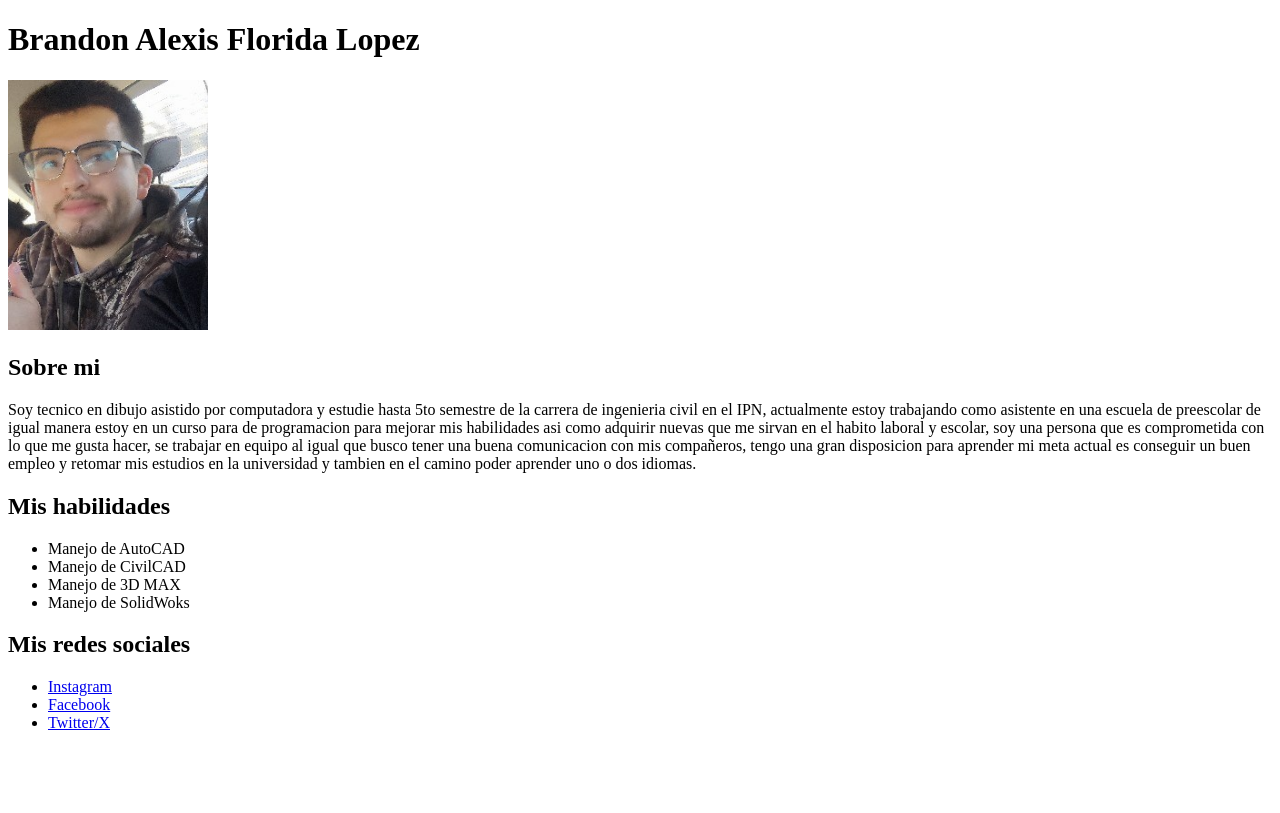
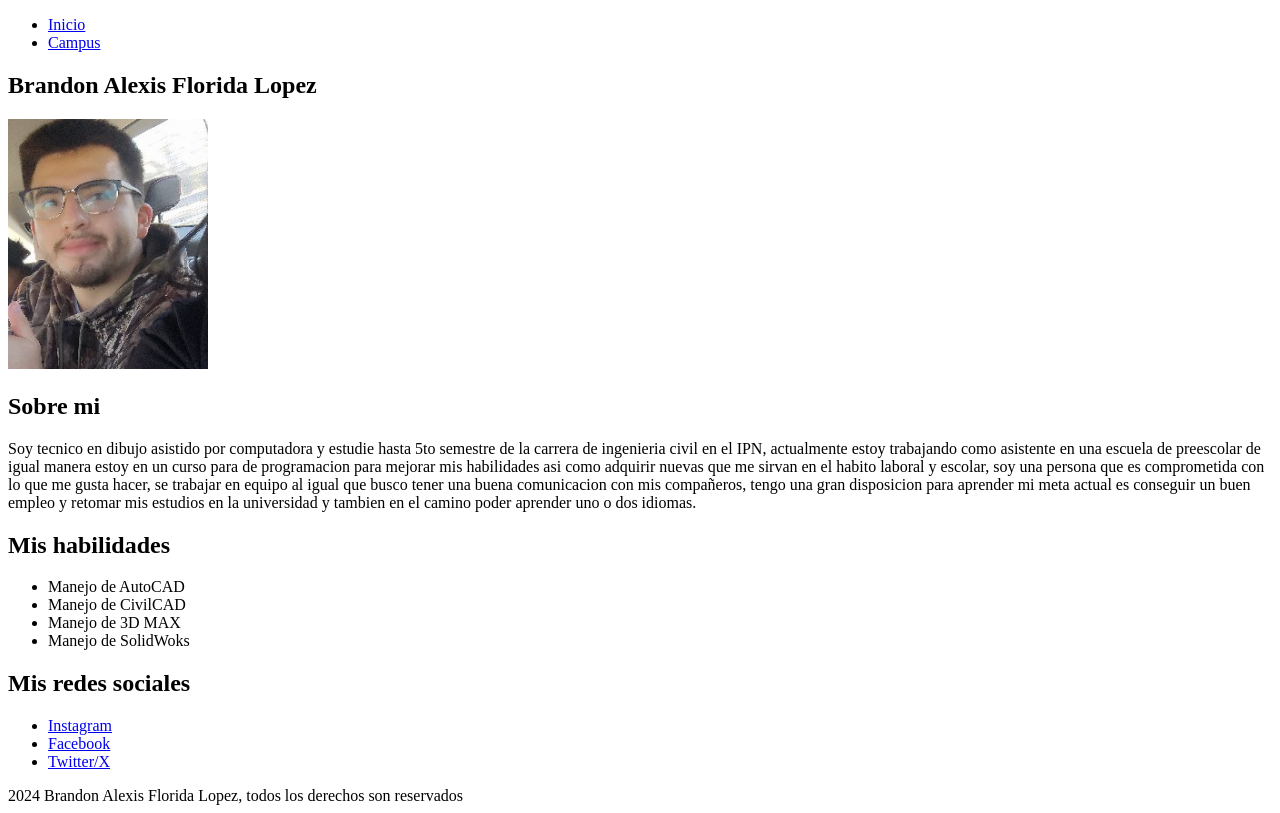
Before and after one commit to Alifinal/CV-prueba, a plain HTML site: page index.html in a window 1280 px wide. Drawn offline with Linux system fonts and the light colour scheme.

Commit message:
Conociendo la web semantica

```diff
--- a/index.html
+++ b/index.html
@@ -4,8 +4,20 @@
     <meta charset="UTF-8">
     <meta name="viewport" content="width=device-width, initial-scale=1.0">
     <title>Curriculum Vitae</title>
-</head>
 <body>
+
+<!--Barra de Navegacion-->
+    <header>
+        <nav>
+            <ul>
+                <li><a href="#Inicio">Inicio</a></li>
+                <li><a href="https://edu.devf.la/" target="_blank">Campus</a></li>
+            </ul>
+        </nav>
+    </header>
+
+<!--Seccion de Inicio-->
+<section id="Inicio">
     <h1>Brandon Alexis Florida Lopez</h1>
     <img src="./Foto .jpg" width="200px" height="250px">
     <h2>Sobre mi</h2>
@@ -14,19 +26,30 @@
         con lo que me gusta hacer, se trabajar en equipo al igual que busco tener una buena comunicacion con mis compañeros, tengo una gran disposicion para aprender mi meta actual es conseguir un buen empleo y retomar
         mis estudios en la universidad y tambien en el camino poder aprender uno o dos idiomas.
     </p>
+</section>
+
+<!--Seccion sobre mi-->
+<section id="Sobre--mi">
     <h2>Mis habilidades</h2>
+
     <ul>
         <li>Manejo de AutoCAD</li>
         <li>Manejo de CivilCAD</li>
         <li>Manejo de 3D MAX</li>
         <li>Manejo de SolidWoks</li>
     </ul>
+    <section id="Sobre--mi--redes">
         <h2>Mis redes sociales</h2>
+
         <ul>
             <li><a href="https://www.instagram.com/alifinald1/?next=%2F" target="_blank">Instagram</a></li>
             <li><a href="https://www.facebook.com/alifinal/" target="_blank">Facebook</a></li>
             <li><a href="https://x.com/AlifinalD" target="_blank">Twitter/X</a></li>
         </ul>
+    </section>
+</section>
+
+<footer> 2024 Brandon Alexis Florida Lopez, todos los derechos son reservados</footer>
 
 </body>
 </html>
```
Lines whose indentation alone changed are shown as unchanged.
